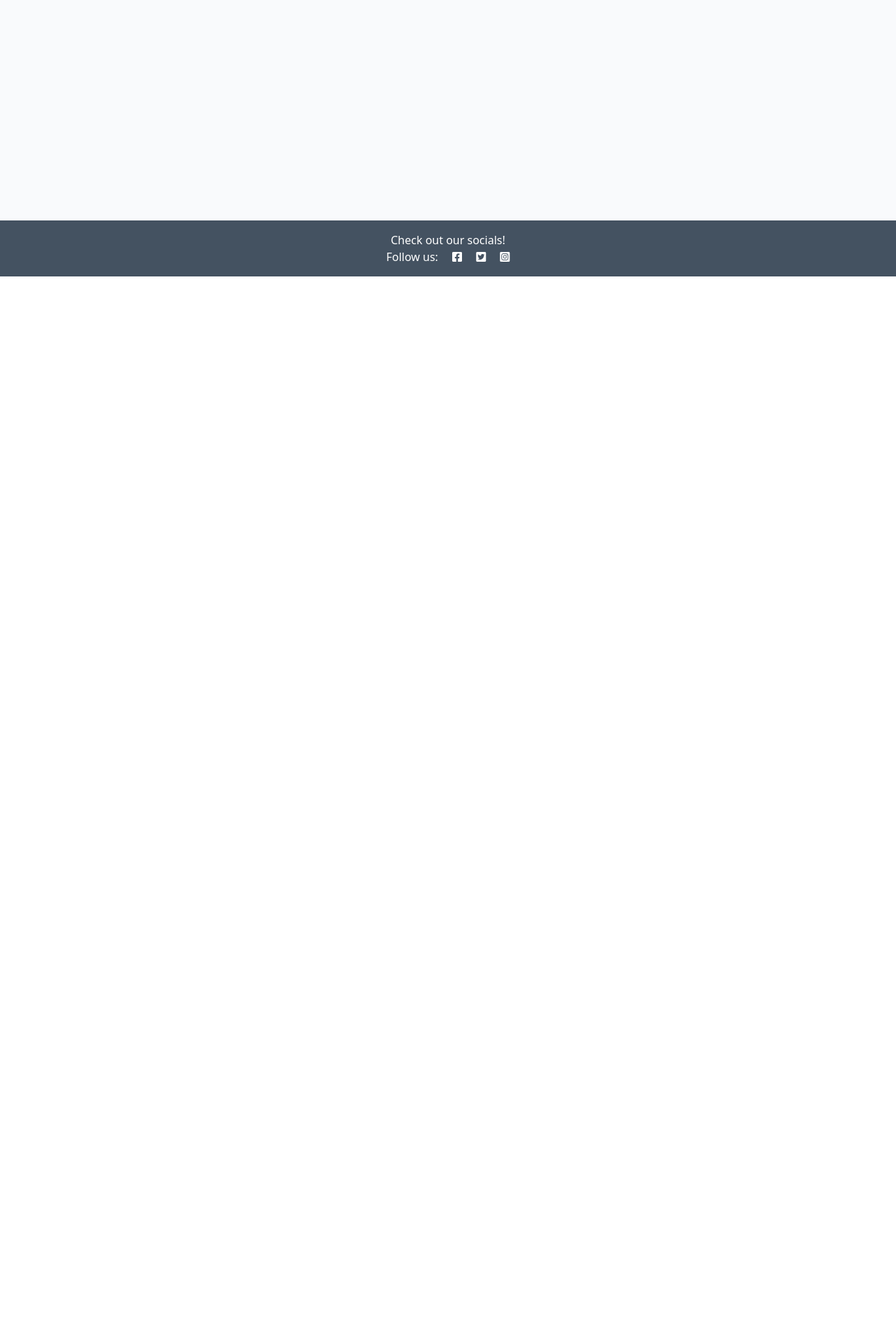
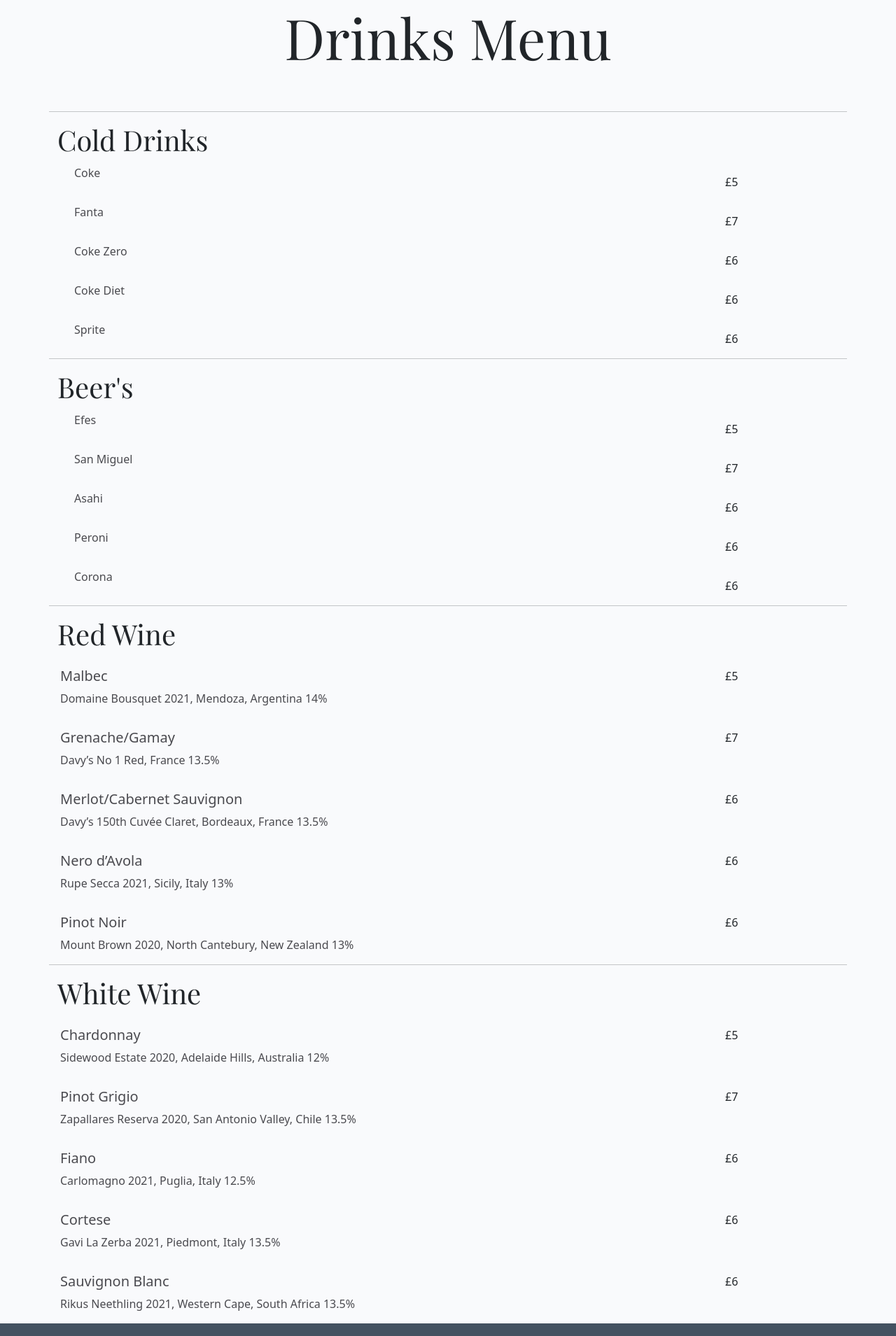
Before and after one commit to jamiebradford123/The-Plough-Booking, a Django app: page /drinks in a window 1280 px wide. Shown: the part 405-2314 px from the top of the page at 70% size. Before the commit the page ends 800 px from the top, so only its background shows below. Run offline with Django 3.2, Linux system fonts and the light colour scheme.

Commit message:
menu pages complete

```diff
--- a/static/css/style.css
+++ b/static/css/style.css
@@ -17,6 +17,10 @@ h1 {
 h3 {
     font-family: 'Playfair Display', serif;
 }
+
+h6 {
+    padding-left: 30px;
+}
 header.masthead {
     padding-top: 20.5rem;
     padding-bottom: 6rem;
@@ -30,6 +34,23 @@ header.masthead {
     height: 90vh;
     background-blend-mode: multiply;
     background-color: rgba(0, 0, 0, 0.6)
+}
+
+header.masthead.menu {
+    padding-top: 5.5rem;
+    height: 40vh;
+}
+
+header.masthead.menu.breakfast {
+    background-image: url('https://recipes.net/wp-content/uploads/2021/11/best-american-breakfast-foods.jpg');
+}
+
+header.masthead.menu.main {
+    background-image: url('https://images.immediate.co.uk/production/volatile/sites/2/2019/10/134_Roma_9780451497017_art_r1-facac84.jpg?quality=90&resize=700,466');
+}
+
+header.masthead.menu.drinks {
+    background-image: url('https://www.tastingtable.com/img/gallery/20-best-wine-brands-ranked/l-intro-1655749840.jpg');
 }
 
 header.masthead .masthead-subheading {
@@ -194,6 +215,10 @@ a, u {
 .price{
     padding: 16px;
 }
+
+.drinks{
+    padding: 6px;
+}
   @media (min-width: 1000px) {
     .card, mb-3, menu-card{
         border-top-left-radius: calc(0.25rem - 1px);
--- a/templates/breakfast.html
+++ b/templates/breakfast.html
@@ -1,6 +1,12 @@
 {% extends "base.html" %}
 
 {% block content %}
+<header class="masthead menu breakfast">
+    <div class="container">
+        <div class="masthead-heading text-uppercase">Breakfast</div>
+        <div class="masthead-subheading ">Served till 11:30am</div>
+    </div>
+  </header>
 
 <div class="container">
     <div class="row">
--- a/templates/drinks.html
+++ b/templates/drinks.html
@@ -2,9 +2,160 @@
 
 {% block content %}
 
-<h1>
-    drinks
-</h1>
+<header class="masthead menu drinks">
+    <div class="container">
+        <div class="masthead-heading text-uppercase">Drinks</div>
+        <div class="masthead-subheading">Ask for any custom drinks if they do not appear on the menu</div>
+    </div>
+  </header>
 
+<div class="container">
+    <div class="row">
+        <h1 class="display-1 d-flex justify-content-center">Drinks Menu</h1>
+        <!-- Cold drinks -->
+        <hr>
+        <h3 class="display-1 d-flex display-6">Cold Drinks</h3>
+          <div class="drinks card-body col-10">
+            <h6 class="card-title">Coke </h6>
+          </div>
+          <div class="col-2 price">
+            £5
+          </div>
+          <div class="drinks card-body col-10">
+            <h6 class="card-title">Fanta</h6>
+          </div>
+          <div class="col-2 price">
+            £7
+          </div>
+          <div class="drinks card-body col-10">
+            <h6 class="card-title">Coke Zero</h6>
+          </div>
+          <div class="col-2 price">
+            £6
+          </div>
+          <div class="drinks card-body col-10">
+            <h6 class="card-title">Coke Diet</h6>
+          </div>
+          <div class="col-2 price">
+            £6
+          </div>
+          <div class="drinks card-body col-10">
+            <h6 class="card-title">Sprite</h6>
+          </div>
+          <div class="col-2 price">
+            £6
+          </div>
+          <!-- Main's -->
+   <!-- Beers -->
+   <hr>
+   <h3 class="display-1 d-flex display-6">Beer's</h3>
+     <div class="drinks card-body col-10">
+       <h6 class="card-title">Efes </h6>
+     </div>
+     <div class="col-2 price">
+       £5
+     </div>
+     <div class="drinks card-body col-10">
+       <h6 class="card-title">San Miguel</h6>
+     </div>
+     <div class="col-2 price">
+       £7
+     </div>
+     <div class="drinks card-body col-10">
+       <h6 class="card-title">Asahi</h6>
+     </div>
+     <div class="col-2 price">
+       £6
+     </div>
+     <div class="drinks card-body col-10">
+       <h6 class="card-title">Peroni</h6>
+     </div>
+     <div class="col-2 price">
+       £6
+     </div>
+     <div class="drinks card-body col-10">
+       <h6 class="card-title">Corona</h6>
+     </div>
+     <div class="col-2 price">
+       £6
+     </div>
+   <!-- Red Wine -->
+   <hr>
+   <h3 class="display-1 d-flex display-6">Red Wine</h3>
+     <div class="card-body col-10">
+       <h5 class="card-title">Malbec</h5>
+       <p class="card-text">Domaine Bousquet 2021, Mendoza, Argentina 14%</p>
+     </div>
+     <div class="col-2 price">
+       £5
+     </div>
+     <div class="card-body col-10">
+       <h5 class="card-title">Grenache/Gamay</h5>
+       <p class="card-text">Davy’s No 1 Red, France 13.5%</p>
+     </div>
+     <div class="col-2 price">
+       £7
+     </div>
+     <div class="card-body col-10">
+       <h5 class="card-title">Merlot/Cabernet Sauvignon</h5>
+       <p class="card-text">Davy’s 150th Cuvée Claret, Bordeaux, France 13.5%</p>
+     </div>
+     <div class="col-2 price">
+       £6
+     </div>
+     <div class="card-body col-10">
+       <h5 class="card-title">Nero d’Avola</h5>
+       <p class="card-text">Rupe Secca 2021, Sicily, Italy 13%</p>
+     </div>
+     <div class="col-2 price">
+       £6
+     </div>
+     <div class="card-body col-10">
+       <h5 class="card-title">Pinot Noir</h5>
+       <p class="card-text">Mount Brown 2020, North Cantebury, New Zealand 13%</p>
+     </div>
+     <div class="col-2 price">
+       £6
+     </div>
+<!-- White Wine -->
+   <hr>
+   <h3 class="display-1 d-flex display-6">White Wine</h3>
+     <div class="card-body col-10">
+       <h5 class="card-title">Chardonnay</h5>
+       <p class="card-text">Sidewood Estate 2020, Adelaide Hills, Australia 12%</p>
+     </div>
+     <div class="col-2 price">
+       £5
+     </div>
+     <div class="card-body col-10">
+       <h5 class="card-title">Pinot Grigio</h5>
+       <p class="card-text">Zapallares Reserva 2020, San Antonio Valley, Chile 13.5%</p>
+     </div>
+     <div class="col-2 price">
+       £7
+     </div>
+     <div class="card-body col-10">
+       <h5 class="card-title">Fiano</h5>
+       <p class="card-text">Carlomagno 2021, Puglia, Italy 12.5%</p>
+     </div>
+     <div class="col-2 price">
+       £6
+     </div>
+     <div class="card-body col-10">
+       <h5 class="card-title">Cortese</h5>
+       <p class="card-text"> Gavi La Zerba 2021, Piedmont, Italy 13.5% </p>
+     </div>
+     <div class="col-2 price">
+       £6
+     </div>
+     <div class="card-body col-10">
+       <h5 class="card-title">Sauvignon Blanc</h5>
+       <p class="card-text"> Rikus Neethling 2021, Western Cape, South Africa 13.5%</p>
+     </div>
+     <div class="col-2 price">
+       £6
+     </div>
+    </div>
+</div>
 
 {%endblock%}
```
Also changed, not shown: templates/main.html (+7 -0 lines).
